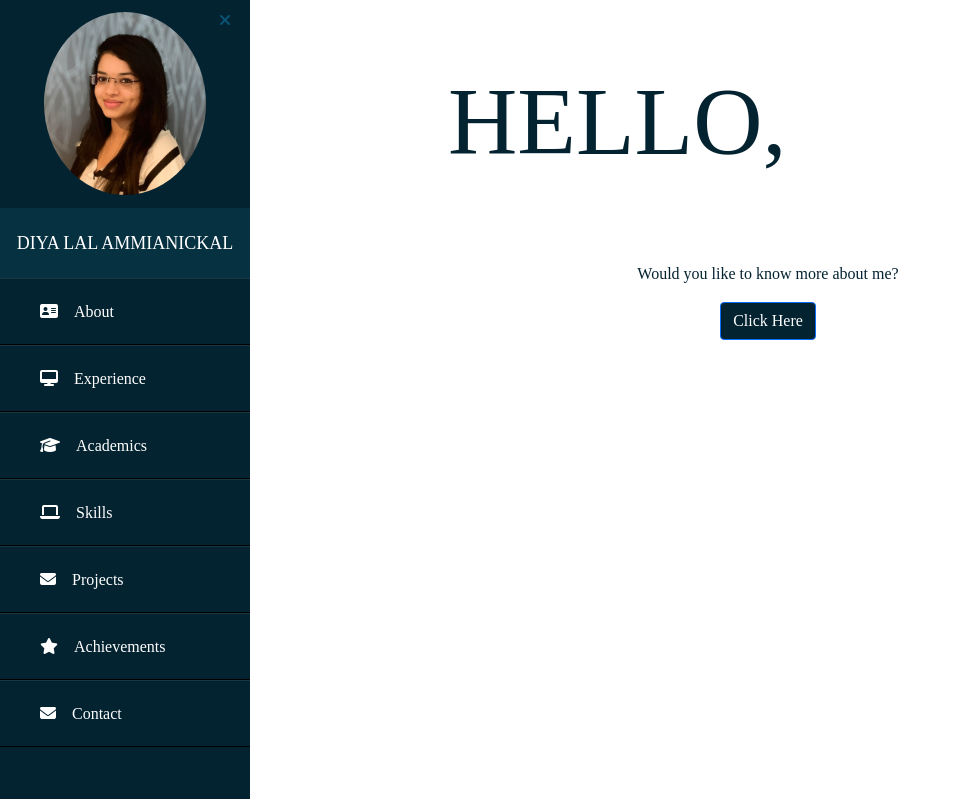
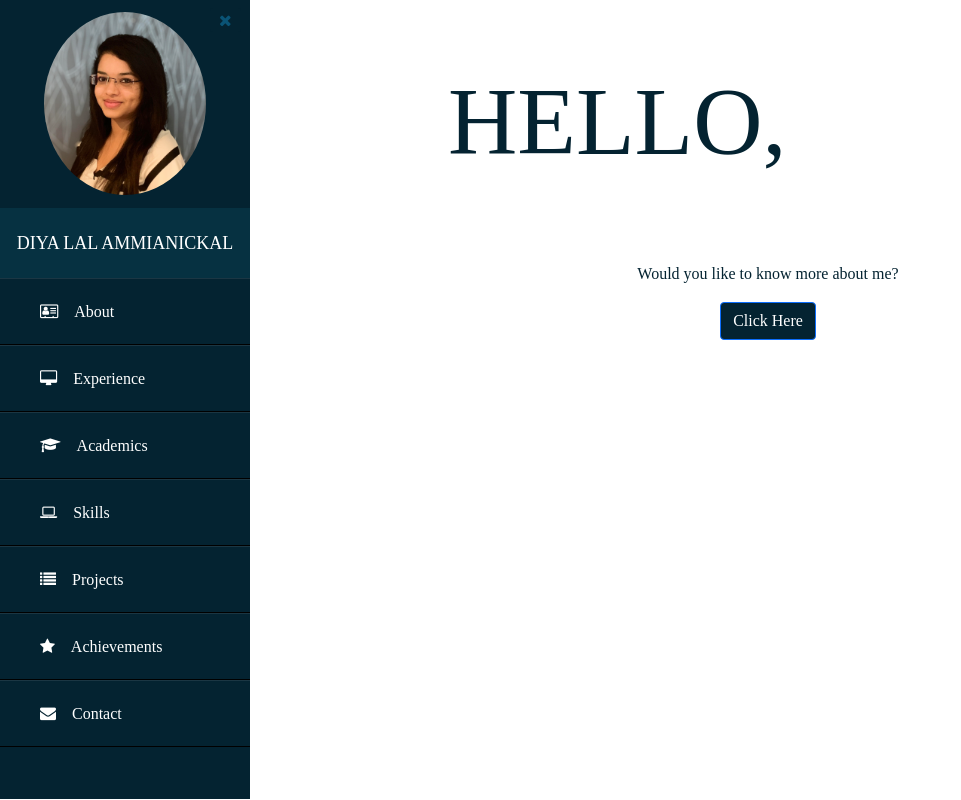
Before and after one commit to Diya-Lal/DiyaLalA, an Angular app: page /achievements in a window 1280 px wide. Shown: the top 800 px of the page, without its empty margins (0-961 px from the left). Built offline with nearby package versions, Linux system fonts and the light colour scheme.

Commit message:
Fix FA icons

```diff
--- a/angular.json
+++ b/angular.json
@@ -26,12 +26,10 @@
             "polyfills": "src/polyfills.ts",
             "tsConfig": "tsconfig.app.json",
             "inlineStyleLanguage": "scss",
-            "assets": [
-              "src/favicon.ico",
-              "src/assets"
-            ],
+            "assets": ["src/favicon.ico", "src/assets"],
             "styles": [
-              "src/styles.scss"
+              "src/styles.scss",
+              "node_modules/font-awesome/css/font-awesome.css"
             ],
             "scripts": []
           },
@@ -94,12 +92,10 @@
             "tsConfig": "tsconfig.spec.json",
             "karmaConfig": "karma.conf.js",
             "inlineStyleLanguage": "scss",
-            "assets": [
-              "src/favicon.ico",
-              "src/assets"
-            ],
+            "assets": ["src/favicon.ico", "src/assets"],
             "styles": [
-              "src/styles.scss"
+              "src/styles.scss",
+              "node_modules/font-awesome/css/font-awesome.css"
             ],
             "scripts": []
           }
--- a/package.json
+++ b/package.json
@@ -18,6 +18,8 @@
     "@angular/platform-browser": "~12.0.4",
     "@angular/platform-browser-dynamic": "~12.0.4",
     "@angular/router": "~12.0.4",
+    "bootstrap": "^5.2.3",
+    "font-awesome": "^4.7.0",
     "rxjs": "~6.6.0",
     "tslib": "^2.1.0",
     "zone.js": "~0.11.4"
--- a/src/app/achievements/achievements.component.html
+++ b/src/app/achievements/achievements.component.html
@@ -2,7 +2,7 @@
   <h2>My Achievements</h2>
   <div class="list" *ngFor="let item of achievements">
     <div class="list-item">
-      <i class="fas fa-star" aria-hidden="true">&nbsp;&nbsp;{{ item }}</i>
+      <i class="fa fa-star" aria-hidden="true">&nbsp;&nbsp;{{ item }}</i>
     </div>
   </div>
 </div>
--- a/src/app/app.component.html
+++ b/src/app/app.component.html
@@ -13,7 +13,7 @@
   <app-contact></app-contact>
   <div class="footer">
     <span (click)="slideHandler('home')"
-      ><img src="../assets/images/arrow-up.svg" />To the top</span
+      ><img src="assets/images/arrow-up.svg" />To the top</span
     >
   </div>
 </div>
--- a/src/app/sidebar/sidebar.component.html
+++ b/src/app/sidebar/sidebar.component.html
@@ -17,22 +17,22 @@
     <header (click)="profileItemClicked('home')">DIYA LAL AMMIANICKAL</header>
     <ul (click)="profileItemClicked($event)">
       <li>
-        <a><i class="fas fa-address-card"></i>About</a>
+        <a><i class="fa fa-address-card-o"></i>About</a>
       </li>
       <li>
-        <a><i class="fas fa-desktop"></i>Experience</a>
+        <a><i class="fa fa-desktop"></i>Experience</a>
       </li>
       <li>
-        <a><i class="fas fa-graduation-cap"></i>Academics</a>
+        <a><i class="fa fa-graduation-cap"></i>Academics</a>
       </li>
       <li>
-        <a><i class="fas fa-laptop"></i>Skills</a>
+        <a><i class="fa fa-laptop"></i>Skills</a>
       </li>
       <li>
-        <a><i class="fa fa-envelope"></i>Projects</a>
+        <a><i class="fa fa-list"></i>Projects</a>
       </li>
       <li>
-        <a><i class="fas fa-star"></i>Achievements</a>
+        <a><i class="fa fa-star"></i>Achievements</a>
       </li>
       <li>
         <a><i class="fa fa-envelope"></i>Contact</a>
--- a/src/index.html
+++ b/src/index.html
@@ -1,15 +1,22 @@
-<!doctype html>
+<!DOCTYPE html>
 <html lang="en">
   <head>
-  <meta charset="utf-8">
+    <meta charset="utf-8" />
     <title>Diya Lal A</title>
-  <base href="/">
-  <meta name="viewport" content="width=device-width, initial-scale=1">
-  <link rel="icon" type="image/x-icon" href="favicon.ico">
-  <link href="https://cdn.jsdelivr.net/npm/bootstrap@5.1.0/dist/css/bootstrap.min.css" rel="stylesheet" integrity="sha384-KyZXEAg3QhqLMpG8r+8fhAXLRk2vvoC2f3B09zVXn8CA5QIVfZOJ3BCsw2P0p/We" crossorigin="anonymous">
-  <script src="https://cdn.jsdelivr.net/npm/bootstrap@5.1.0/dist/js/bootstrap.bundle.min.js" integrity="sha384-U1DAWAznBHeqEIlVSCgzq+c9gqGAJn5c/t99JyeKa9xxaYpSvHU5awsuZVVFIhvj" crossorigin="anonymous"></script>
-
-  <script src="https://kit.fontawesome.com/a076d05399.js"></script>
+    <base href="/" />
+    <meta name="viewport" content="width=device-width, initial-scale=1" />
+    <link rel="icon" type="image/x-icon" href="favicon.ico" />
+    <link
+      href="https://cdn.jsdelivr.net/npm/bootstrap@5.1.0/dist/css/bootstrap.min.css"
+      rel="stylesheet"
+      integrity="sha384-KyZXEAg3QhqLMpG8r+8fhAXLRk2vvoC2f3B09zVXn8CA5QIVfZOJ3BCsw2P0p/We"
+      crossorigin="anonymous"
+    />
+    <script
+      src="https://cdn.jsdelivr.net/npm/bootstrap@5.1.0/dist/js/bootstrap.bundle.min.js"
+      integrity="sha384-U1DAWAznBHeqEIlVSCgzq+c9gqGAJn5c/t99JyeKa9xxaYpSvHU5awsuZVVFIhvj"
+      crossorigin="anonymous"
+    ></script>
   </head>
   <body>
     <app-root></app-root>
```
Also changed, not shown: 1 other file (tests, documents, lock files or other folders). Lines whose indentation alone changed are shown as unchanged.
